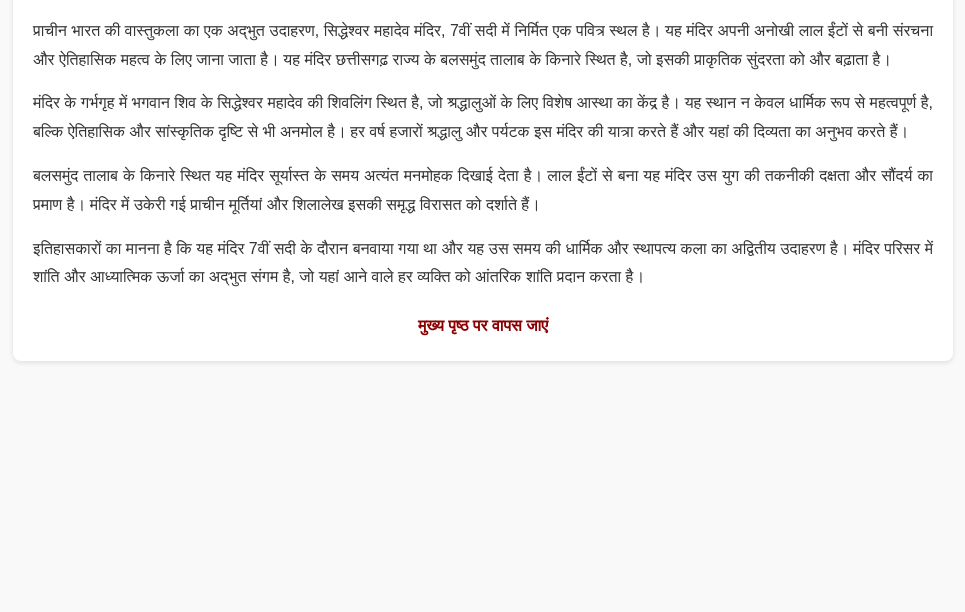
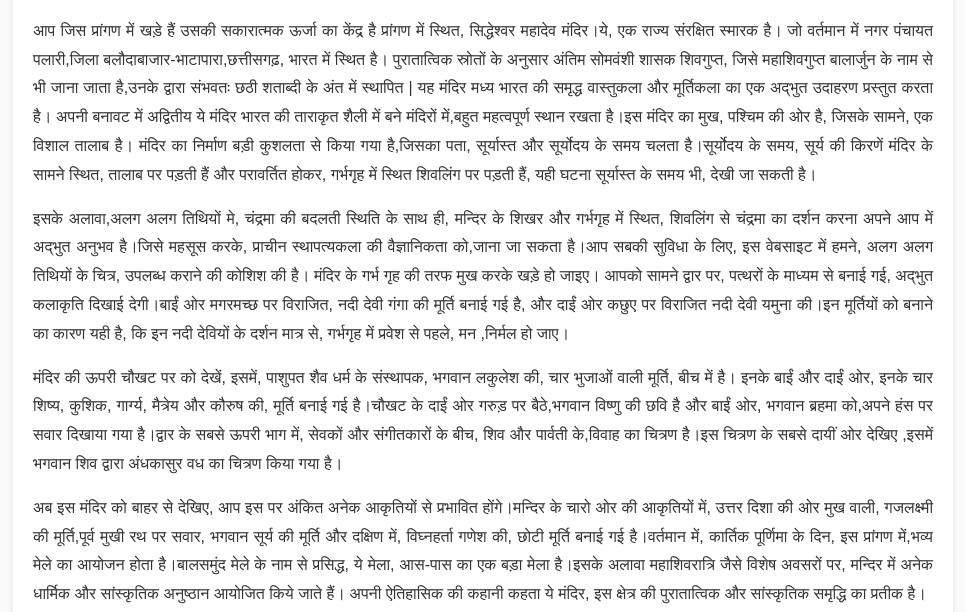
Before and after one commit to HoneyVerma22/siddheshwar-mandir, a plain HTML site: page article.html in a window 1280 px wide. Shown: the part 452-1064 px from the top of the page, without its empty margins (157-1122 px from the left). Before the commit the page ends 833 px from the top, so only its background shows below. Drawn offline with Linux system fonts and the light colour scheme.

Commit message:
Major changes
updated the article page, added new text and  content in the article.

```diff
--- a/article.html
+++ b/article.html
@@ -78,25 +78,32 @@
       <img src="assets/img/siddheshwar mandir.jpeg" alt="सिद्धेश्वर महादेव मंदिर" />
     </div>
     <p>
-      प्राचीन भारत की वास्तुकला का एक अद्भुत उदाहरण, सिद्धेश्वर महादेव मंदिर, 7वीं सदी में निर्मित एक पवित्र स्थल है।
-      यह मंदिर अपनी अनोखी लाल ईंटों से बनी संरचना और ऐतिहासिक महत्व के लिए जाना जाता है।
-      यह मंदिर छत्तीसगढ़ राज्य के बलसमुंद तालाब के किनारे स्थित है, जो इसकी प्राकृतिक सुंदरता को और बढ़ाता है।
+      आप जिस प्रांगण में खड़े हैं उसकी सकारात्मक ऊर्जा का केंद्र है प्रांगण में स्थित, सिद्धेश्वर महादेव मंदिर।ये, एक राज्य संरक्षित स्मारक है।
+      जो वर्तमान में नगर पंचायत पलारी,जिला बलौदाबाजार-भाटापारा,छत्तीसगढ़, भारत में स्थित है।
+      पुरातात्विक स्रोतों के अनुसार अंतिम सोमवंशी शासक शिवगुप्त, जिसे महाशिवगुप्त बालार्जुन के नाम से भी जाना जाता है,उनके द्वारा संभवतः छठी शताब्दी के अंत में स्थापित |
+      यह मंदिर मध्य भारत की समृद्ध वास्तुकला और मूर्तिकला का एक अद्भुत उदाहरण प्रस्तुत करता है।
+      अपनी बनावट में अद्वितीय ये मंदिर भारत की ताराकृत शैली में बने मंदिरों में,बहुत महत्वपूर्ण स्थान रखता है।इस मंदिर का मुख, पश्चिम की ओर है, जिसके सामने, एक विशाल तालाब है।
+      मंदिर का निर्माण बड़ी कुशलता से किया गया है,जिसका पता, सूर्यास्त और सूर्योदय के समय चलता है।सूर्योदय के समय, सूर्य की किरणें मंदिर के सामने स्थित, तालाब पर पड़ती हैं और परावर्तित होकर, गर्भगृह में स्थित शिवलिंग पर पड़ती हैं, यही घटना सूर्यास्त के समय भी, देखी जा सकती है।
     </p>
     <p>
-      मंदिर के गर्भगृह में भगवान शिव के सिद्धेश्वर महादेव की शिवलिंग स्थित है, जो श्रद्धालुओं के लिए विशेष आस्था का केंद्र है।
-      यह स्थान न केवल धार्मिक रूप से महत्वपूर्ण है, बल्कि ऐतिहासिक और सांस्कृतिक दृष्टि से भी अनमोल है।
-      हर वर्ष हजारों श्रद्धालु और पर्यटक इस मंदिर की यात्रा करते हैं और यहां की दिव्यता का अनुभव करते हैं।
+      इसके अलावा,अलग अलग तिथियों मे, चंद्रमा की बदलती स्थिति के साथ ही, मन्दिर के शिखर और गर्भगृह में स्थित, शिवलिंग से चंद्रमा का दर्शन करना अपने आप में अद्भुत अनुभव है।जिसे महसूस करके, प्राचीन स्थापत्यकला की वैज्ञानिकता को,जाना जा सकता है।आप सबकी सुविधा के लिए, इस वेबसाइट में हमने, अलग अलग तिथियों के चित्र, उपलब्ध कराने की कोशिश की है।
+ मंदिर के गर्भ गृह की तरफ मुख करके खड़े हो जाइए। आपको सामने द्वार पर, पत्थरों के माध्यम से बनाई गई, अद्भुत कलाकृति दिखाई देगी।बाईं ओर मगरमच्छ पर विराजित, नदी देवी गंगा की मूर्ति बनाई गई है, और दाईं ओर कछुए पर विराजित नदी देवी यमुना की।इन मूर्तियों को बनाने का कारण यही है, कि इन नदी देवियों के दर्शन मात्र से, गर्भगृह में प्रवेश से पहले, मन ,निर्मल हो जाए।
     </p>
     <p>
-      बलसमुंद तालाब के किनारे स्थित यह मंदिर सूर्यास्त के समय अत्यंत मनमोहक दिखाई देता है।
-      लाल ईंटों से बना यह मंदिर उस युग की तकनीकी दक्षता और सौंदर्य का प्रमाण है।
-      मंदिर में उकेरी गई प्राचीन मूर्तियां और शिलालेख इसकी समृद्ध विरासत को दर्शाते हैं।
+      मंदिर की ऊपरी चौखट पर को देखें, इसमें, पाशुपत शैव धर्म के संस्थापक, भगवान लकुलेश की, चार भुजाओं वाली मूर्ति, बीच में है।
+इनके बाईं और दाईं ओर, इनके चार शिष्य, कुशिक, गार्ग्य, मैत्रेय और कौरुष की, मूर्ति बनाई गई है।चौखट के दाईं ओर गरुड़ पर बैठे,भगवान विष्णु की छवि है और बाईं ओर, भगवान ब्रहमा को,अपने हंस पर सवार दिखाया गया है।द्वार के सबसे ऊपरी भाग में, सेवकों और संगीतकारों के बीच, शिव और पार्वती के,विवाह का चित्रण है।इस चित्रण के सबसे दायीं ओर देखिए ,इसमें भगवान शिव द्वारा अंधकासुर वध का चित्रण किया गया है।
     </p>
     <p>
-      इतिहासकारों का मानना है कि यह मंदिर 7वीं सदी के दौरान बनवाया गया था और यह उस समय की धार्मिक और स्थापत्य कला का अद्वितीय उदाहरण है।
-      मंदिर परिसर में शांति और आध्यात्मिक ऊर्जा का अद्भुत संगम है, जो यहां आने वाले हर व्यक्ति को आंतरिक शांति प्रदान करता है।
+      अब इस मंदिर को बाहर से देखिए, आप इस पर अंकित अनेक आकृतियों से प्रभावित होंगे।मन्दिर के चारो ओर की आकृतियों में, उत्तर दिशा की ओर मुख वाली, गजलक्ष्मी की मूर्ति,पूर्व मुखी रथ पर सवार, भगवान सूर्य की मूर्ति और दक्षिण में, विघ्नहर्ता गणेश की, छोटी मूर्ति बनाई गई है।वर्तमान में, कार्तिक पूर्णिमा के दिन, इस प्रांगण में,भव्य मेले का आयोजन होता है।बालसमुंद मेले के नाम से प्रसिद्ध, ये मेला, आस-पास का एक बड़ा मेला है।इसके अलावा महाशिवरात्रि जैसे विशेष अवसरों पर, मन्दिर में अनेक धार्मिक और सांस्कृतिक अनुष्ठान आयोजित किये जाते हैं।
+    अपनी ऐतिहासिक की कहानी कहता ये मंदिर, इस क्षेत्र की पुरातात्विक और सांस्कृतिक समृद्धि का प्रतीक है।
     </p>
-    <!-- <p class="author">- लेखक: हनी वर्मा</p> -->
+    <p>
+      @सर्वाधिकार सुरक्षित
+<br>लेखक की अनुमति के बिना इस लेख के किसी भी अंश का प्रयोग नही किया जा सकता,यह कॉपोरेट एक्ट के तहत एक कानूनन अपराध है
+    </p>
+    <p class="author">आलेख - दीपक तिवारी
+      <br>शोधार्थी,पंडित रविशंकर शुक्ल विश्वविद्यालय रायपुर, छत्तीसगढ़
+    </p>
     <a href="index.html" class="back-link">मुख्य पृष्ठ पर वापस जाएं</a>
   </div>
 </body>
--- a/assets/css/main.css
+++ b/assets/css/main.css
@@ -2,7 +2,7 @@
 /* Fonts */
 :root {
   --default-font: "Roboto",  system-ui, -apple-system, "Segoe UI", Roboto, "Helvetica Neue", Arial, "Noto Sans", "Liberation Sans", sans-serif, "Apple Color Emoji", "Segoe UI Emoji", "Segoe UI Symbol", "Noto Color Emoji";
-  --heading-font: "Nunito",  sans-serif;
+  --heading-font: "Kikila",  sans-serif;
   --nav-font: "Inter",  sans-serif;
 }
 
@@ -24,6 +24,15 @@
   --nav-dropdown-background-color: #ffffff; /* Used as the background color for dropdown items that appear when hovering over primary navigation items */
   --nav-dropdown-color: #212529; /* Used for navigation links of the dropdown items in the navigation menu. */
   --nav-dropdown-hover-color: #0d83fd; /* Similar to --nav-hover-color, this color is applied to dropdown navigation links when they are hovered over. */
+}
+
+/* Font file  */
+
+@font-face {
+  font-family: 'Kikila';
+  src: url('assets/font/Kokila Regular.ttf') format('truetype'); /* Adjust path */
+  font-weight: normal;
+  font-style: normal;
 }
 
 /* Color Presets - These classes override global colors when applied to any section or element, providing reuse of the sam color scheme. */
@@ -429,6 +438,7 @@ h6 {
   }
 
   .hero .hero-content h1 {
+    font-family:Kikila;
     font-size: 2.5rem;
   }
 
```
Also changed, not shown: assets/font/Kokila Regular.ttf (added).
